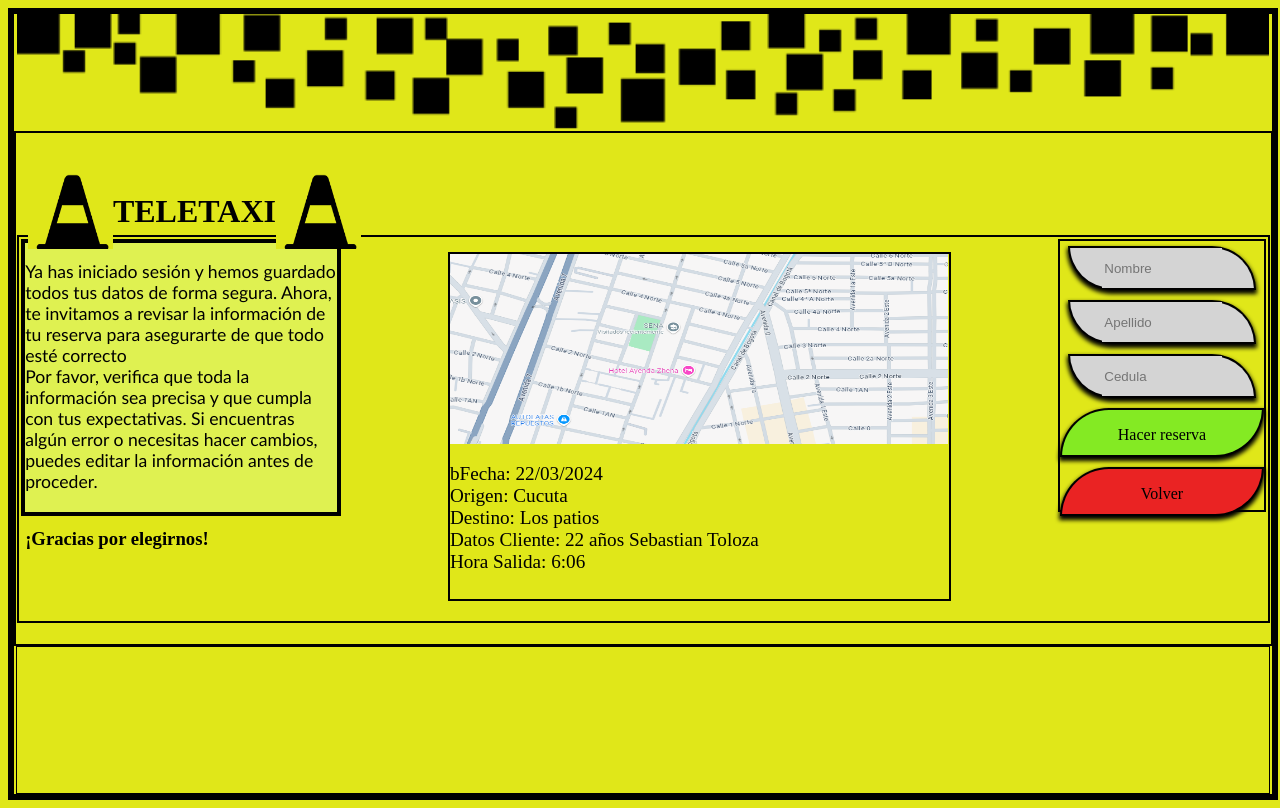
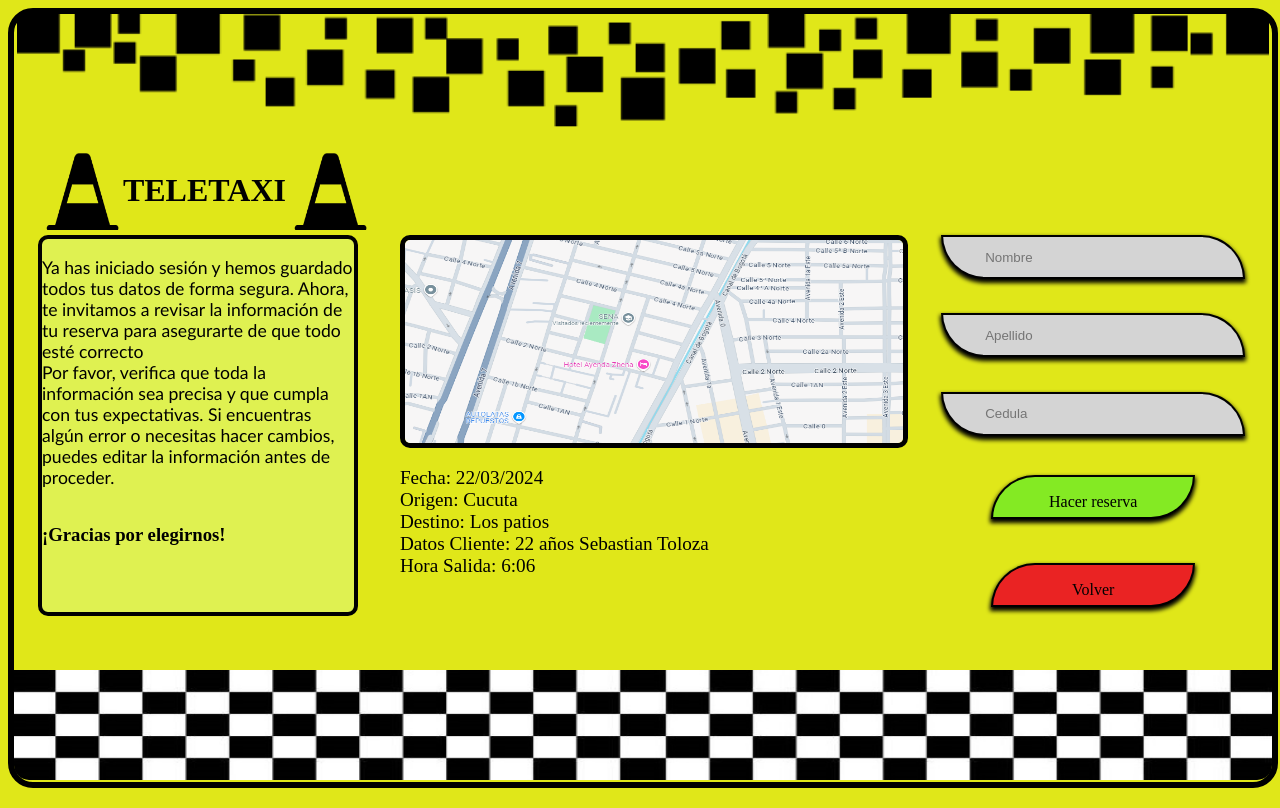
Before and after one commit to SebastianToloza/PaginaFigma, a plain HTML site: page MenuConfirmacion.html in a window 1280 px wide. Drawn offline with Linux system fonts and the light colour scheme.

Commit message:
Ver3
Solo Faltan algunos detalles

```diff
--- a/MenuConfirmacion.html
+++ b/MenuConfirmacion.html
@@ -21,7 +21,7 @@
                     </div>
                     <div class="Imagen" >
                         <img src="Mapa.png">
-                        <p>bFecha: 22/03/2024
+                        <p>Fecha: 22/03/2024
                             <br>Origen: Cucuta
                             <br>Destino: Los patios
                             <br>Datos Cliente: 22 años Sebastian Toloza
@@ -36,7 +36,16 @@
                     </div>
                 </div>
             </div>
-            <div id="Final"></div>
+            <div id="Final">
+                <img id="control1" src="Linea_de_mete_izquierda.jpg">
+
+                <img id="control2" src="Linea_de_mete_derecha.jpg">
+
+
+
+
+
+            </div>
 
         </div>
     </body>
--- a/StyleConfirmacion.css
+++ b/StyleConfirmacion.css
@@ -12,8 +12,9 @@ html{
     display: flex;
     flex-direction: column;
     width: 99.5%;
-    height: 99.5%;
+    height: 98%;
     border: 6px solid black;
+    border-radius: 25px 25px 25px 25px;
 }
 
 #Principal{
@@ -23,20 +24,22 @@ html{
     display: flex;
     align-self: center;
 
+
 }
 #centro{
 
     display: flex;
     flex-direction: column;
     width: 99.8%;
-    height: 70%;
-    border: 2px solid ;
+    height: 69%;
+
+
 }
 
 #InformacionAcceso{
-   border: 2px solid;
+
     width: 99.5%;
-    height: 75%;
+    height: 74%;
     display: flex;
     flex-direction:  row;
     align-self: center;
@@ -44,11 +47,11 @@ html{
 
 #Final{
 
-    width: 99.5%;
-    height: 20%;
+    width: 100%;
+    height: 15%;
     display: flex;
     align-self: center;
-    border: 1px solid black;
+    border-radius: 25px 25px 25px 25px;
 
 }
 
@@ -58,7 +61,7 @@ html{
 
 #tabla #InformacionAcceso{
     display: flex;
-    justify-content: space-between;
+    justify-content: space-around;
 }
 
 /*----------------------------Principal---------------------------*/
@@ -74,23 +77,31 @@ html{
     height: 20%;
     display: flex;
     flex-direction: row;
-    position: relative;
-    top: 39px;
-    left: 12px;
+
 }
 #logo img{
     width: 6.78%;
     height: 75%;
+    position: relative;
+    top: 21px;
+    left: 24px;
+}
+#logo h1{
+    position: relative;
+    left: 24px;
+    top: 21px;
+
 }
 /*----------------------------Informacion---------------------------*/
 
 #InformacionAcceso #Informacion{
     width: 25%;
-    height: 70%;
+    height: 95%;
     display: flex;
     flex-direction: column;
     background-color: #DFF151;
     border: 4px solid black;
+    border-radius: 10px 10px 10px 10px;
 }
 #Informacion p{
     font-size: 110%;
@@ -102,7 +113,6 @@ html{
     flex-direction: row;
     border: 2px solid black;
 
-    margin: 2px;
 }
 
 #Informacion .Espacios{
@@ -113,19 +123,18 @@ html{
 /*----------------------------Imagen---------------------------*/
 #InformacionAcceso .Imagen{
     width: 40%;
-    height: 90%;
-    margin: 0px;
-    margin-top: 15px;
+    height: 94%;
     display: flex;
     flex-direction: column;
     border: none;
-    border: 2px solid;
+
 }
 
 .Imagen img{
     width: 99.8%;
     height: 55%;
-
+    border: 5px solid;
+    border-radius: 10px 10px 10px 10px;
     display: flex;
 }
 
@@ -138,39 +147,65 @@ html{
     display: flex;
     flex-direction: column;
     align-items: center;
-    height: 70%;
+    justify-content: space-between;
+    height: 96%;
+    border: none;
+
+
+}
+
+
+.Espacios .escribir{
+    border: 2px solid black;
+    border-radius: 0px 70px 0px 70px;
+    width: 300px;
+    height: 40px;
+    display: flex;
+    justify-content: center;
+
+    background-color: #d4d4d4;
+    box-shadow: 0px 3px 4px 1px black;
+}
+
+.escribir .Entrar{
+    display: flex;
+    align-self: center;
+
+    background-color: #d4d4d4;
+    border: none;
+    height: 40px;
+    width: 220px;
+
+
 }
 
 .Espacios .boton{
     border: 2px solid black;
     border-radius: 70px 0px 70px 0px;
     width: 200px;
-    height: 45px;
+    height: 40px;
     display: flex;
     justify-content: center;
     margin-top: 5px;
     margin-bottom: 5px;
     box-shadow: 0px 3px 4px 1px black;
+}
+/*----------------------------Formulario---------------------------*/
+
+#final #control1{
+    width: 50%;
+    height: 95%;
+    border-radius: 0px 0px 0px 15px;
+    position: relative;
+    top: 11px;
+}
+#final #control2{
+    width: 50%;
+    height: 95%;
+    border-radius: 0px 0px 15px 0px;
+    position: relative;
+    top: 11px;
+
+
 
 }
-.Espacios .escribir{
-    border: 2px solid black;
-    border-radius: 0px 70px 0px 70px;
-    width: 90%;
-    display: flex;
-    justify-content: center;
-    margin-top: 5px;
-    margin-bottom: 5px;
-    background-color: #d4d4d4;
-    box-shadow: 0px 3px 4px 1px black;
-}
-
-.escribir .Entrar{
-    display: flex;
-    align-items: center;
-    background-color: #d4d4d4;
-    border: none;
-    width: 65%;
-    height: 40px;
-
-}
```
Also changed, not shown: Linea de meta.jpg (added), Linea_de_mete_derecha.jpg (added), Linea_de_mete_izquierda.jpg (added).
